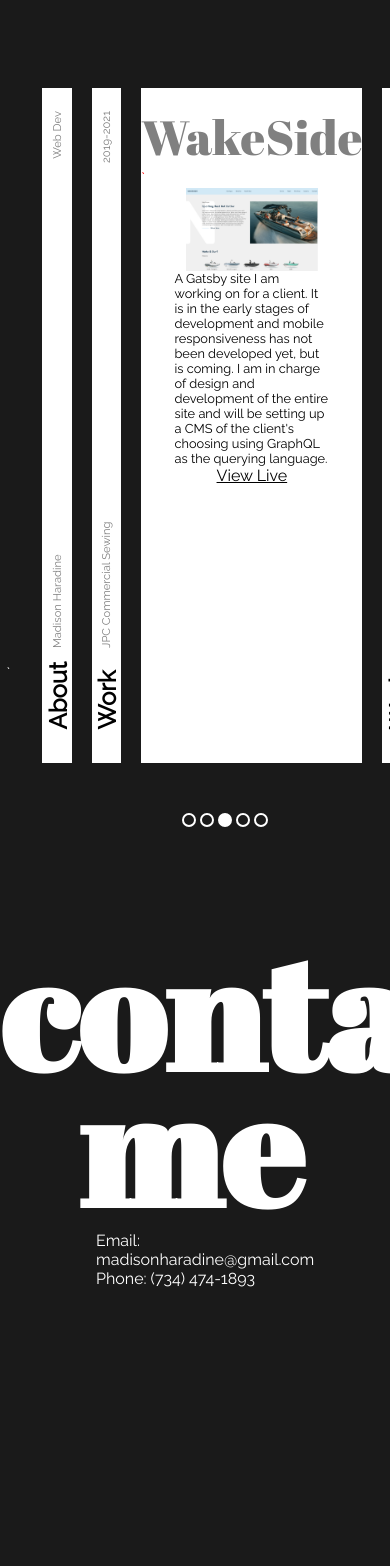
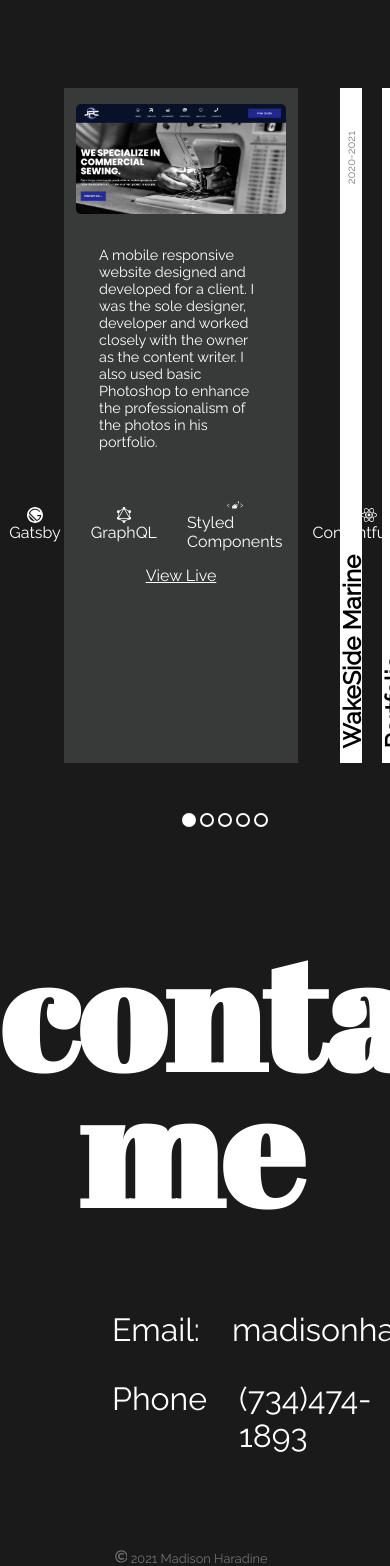
Before and after one commit to madihara/portfolio-2020, a React (Create React App) app: page / in a window 390 px wide. Shown: the part 3126-4692 px from the top of the page. Before the commit the page ends 4478 px from the top, so only its background shows below. Built offline with nearby package versions, Linux system fonts and the light colour scheme.

Commit message:
a little more style tweaks, pushing live for now. not yet mobile responsive--coming this week

```diff
--- a/src/components/Contact.jsx
+++ b/src/components/Contact.jsx
@@ -1,17 +1,51 @@
 import React from 'react'
+import {FaRegCopyright } from 'react-icons/fa'
+import styled from 'styled-components'
 import {Title} from './About'
-import {Wrapper} from './Skills'
+
 
 const Contact = () => {
   return(
     <>
       <Title style={{textAlign:'center', marginTop: '6rem'}}>contact me</Title>
       <Wrapper>
-        Email: madisonharadine@gmail.com
-        Phone: (734) 474-1893
+        <FlexItem>
+          <Heading>Email: </Heading>
+          <Heading>madisonharadine@gmail.com</Heading>
+        </FlexItem>
+        <FlexItem>
+          <Heading>Phone</Heading>
+          <Heading>(734)474-1893</Heading>
+        </FlexItem>
+
       </Wrapper>
+      <Copyright>
+        <FaRegCopyright/> {new Date().getFullYear()} Madison Haradine
+      </Copyright>
     </>
   )
 }
 
 export default Contact
+
+const Wrapper = styled.section`
+  padding: 4rem 6rem;
+  color: white;
+`
+
+const FlexItem = styled.div`
+  display: flex;
+  margin: 2rem 0;
+
+
+`
+const Heading = styled.header`
+  font-size: 2rem;
+  padding: 0 1rem;
+`
+
+const Copyright = styled.section`
+  font-size: 0.8rem;
+  color: #717171;
+  text-align: center;
+`
--- a/src/components/Main.js
+++ b/src/components/Main.js
@@ -7,7 +7,7 @@
 
 
 const DataRender = () => {
-  const [active, setActive] = useState(2);
+  const [active, setActive] = useState(0);
   console.log(active)
   return(
     <>
@@ -23,7 +23,7 @@
           </div>
           <Wrapper active={active === index}>
             <Description active={active === index}>{item.description}</Description>
-            <WorkTitle active={active === index} >{item.title}</WorkTitle>`
+            <WorkTitle active={active === index} >{item.title}</WorkTitle>
 
           </Wrapper>
           {item.image ? <Image active={active === index} src={item.image} /> : null}
@@ -58,7 +58,6 @@
       )
     })}
     </Scroll>
-    {/* <div style={{color: 'red', position: 'absolute', bottom: '0', fontSize:'3rem'}}>SITE IS UNDER CONSTRUCTION</div> */}
     </div>
     </>
   )
--- a/src/components/Skills.jsx
+++ b/src/components/Skills.jsx
@@ -83,7 +83,7 @@
 const FlexItem = styled.div`
   display: flex;
   flex-flow: row wrap ;
-  width: 50%;
+  width: 45%;
   height: 100%;
   align-items:  flex-start;
   justify-content: center;
--- a/src/components/Styles.js
+++ b/src/components/Styles.js
@@ -13,7 +13,7 @@
   align-items: center;
 `
 export const ColumnWork = styled.section`
-  width: 8%;
+  width: 6%;
   height: 80vh;
   background: white;
   margin: 10px;
@@ -36,11 +36,14 @@
   ${({ active }) =>
     active &&
     `
-    width: 80vw;
-    color: red;
+    width: 60vw;
+    background-color: #383939;
     justify-content: flex-start;
     align-items:center;
     cursor: auto;
+    color: white;
+    margin: 0 2rem;
+
   `}
 `
 export const WorkTitle = styled.h1`
@@ -51,6 +54,8 @@
   -o-transform: rotate(270deg);
   transform: rotate(270deg);
   transition-delay:.2s;
+  width: 200px;
+
 
 
   ${({active}) =>
@@ -72,24 +77,26 @@
   font-size: .7rem;
   width: 200px;
   margin: 60px 0;
-
+  display: none;
 
 
   ${({active}) =>
     active &&`
-      -webkit-transform: rotate(0deg);
-      -moz-transform: rotate(0deg);
-      -ms-transform: rotate(0deg);
-      -o-transform: rotate(0deg);
-      transform: rotate(0deg);
-      // position: absolute;
-      // top: 40px;
-      // left: 40px;
-      font-size: 3rem;
-      font-family: 'Abril Fatface', cursive;
-      width: 100%;
-      margin: 0;
-      padding: 0;
+      display: none;
+      // -webkit-transform: rotate(0deg);
+      // -moz-transform: rotate(0deg);
+      // -ms-transform: rotate(0deg);
+      // -o-transform: rotate(0deg);
+      // transform: rotate(0deg);
+      // // position: absolute;
+      // // top: 40px;
+      // // left: 40px;
+      // font-size: 3rem;
+      // font-family: 'Abril Fatface', cursive;
+      // width: 100%;
+      // margin: 0;
+      // padding: 0;
+      // color: white;
     `
   }
 
@@ -97,9 +104,11 @@
 export const Date = styled(Description)`
   width: 80px;
   display: flex;
-  margin: 20px;
-  padding: 20px;
+  /* margin: 20px;
+  padding: 20px; */
   justify-content: flex-end;
+
+  /*  */
 
   ${({active}) =>
     active &&`
@@ -124,8 +133,10 @@
   ${({active})=>
   active &&`
     display: block;
-    width: 60%;
-
+    width: 90%;
+    max-height: 70%;
+    object-fit: cover;
+    border-radius: 5px;
   `}
 `
 
@@ -137,17 +148,17 @@
   active &&`
     display: flex;
     color: black;
-    font-size: .8rem;
+    font-size: .9rem;
     width: 70%;
-    padding: 0;
+    padding: 2rem 0;
     margin: 0;
-
+    color: white;
   `}
 `
 
 export const Link = styled.a`
   display: none;
-  color: black;
+  color: white;
 
   ${({active}) =>
     active &&
@@ -161,7 +172,7 @@
   ${({active}) =>
     active &&
     `display: flex;
-    color: black;
+    color: white;
     `
   }
 `
--- a/src/variables/Data.js
+++ b/src/variables/Data.js
@@ -2,6 +2,7 @@
 import wakeside from '../images/wakeside.png'
 import portfolio from '../images/old-portfolio.png'
 import css from '../images/cssboston.png'
+import footer from '../images/Footer.png'
 
 
 
@@ -12,16 +13,9 @@
 
 export const data = [
   {
-    date: 'Web Dev',
-    description: 'Madison Haradine',
-    title: 'About',
-    info: "Freelance Developer",
-    image: null,
-  },
-  {
     date: '2019-2021',
-    description: 'JPC Commercial Sewing',
-    title: 'Work',
+    description: 'JPC Sewing',
+    title: 'JPC Sewing',
     info: "A mobile responsive website designed and developed for a client. I was the sole designer, developer and worked closely with the owner as the content writer. I also used basic Photoshop to enhance the professionalism of the photos in his portfolio.",
     image: jpc,
     link: {
@@ -54,7 +48,7 @@
   {
     date: '2020-2021',
     description: 'WakeSide',
-    title: 'Work',
+    title: 'WakeSide Marine',
     info: "A Gatsby site I am working on for a client.  It is in the early stages of development and mobile responsiveness has not been developed yet, but is coming.  I am in charge of design and development of the entire site and will be setting up a CMS of the client's choosing using GraphQL as the querying language.",
     image: wakeside,
     link: {
@@ -65,14 +59,14 @@
   {
     date: '2019-2020',
     description: 'Portfolio',
-    title: 'Work',
+    title: 'Portfolio',
     info: "A mobile responsive site designed and developed using CSS Modules and React.",
     image: portfolio,
   },
   {
     date: '2019',
     description: 'CSS Art',
-    title: 'Work',
+    title: 'CSS Art',
     info: "     While learning CSS I decided to take on a fun side project and make a pure CSS image of my dog.",
     image: css,
     link: {
@@ -80,4 +74,13 @@
       linkhref: 'https://codepen.io/madihara/pen/bGGPLBP'
     }
   },
+  {
+    date: '2021',
+    description: 'Footer Design',
+    title: 'Footer Design // Development',
+    info: "Design and Development of the footer for Wakeside Marine.",
+    image: footer,
+
+  },
+
 ]
```
Also changed, not shown: src/images/Footer.png (added), src/images/jpc.png.
